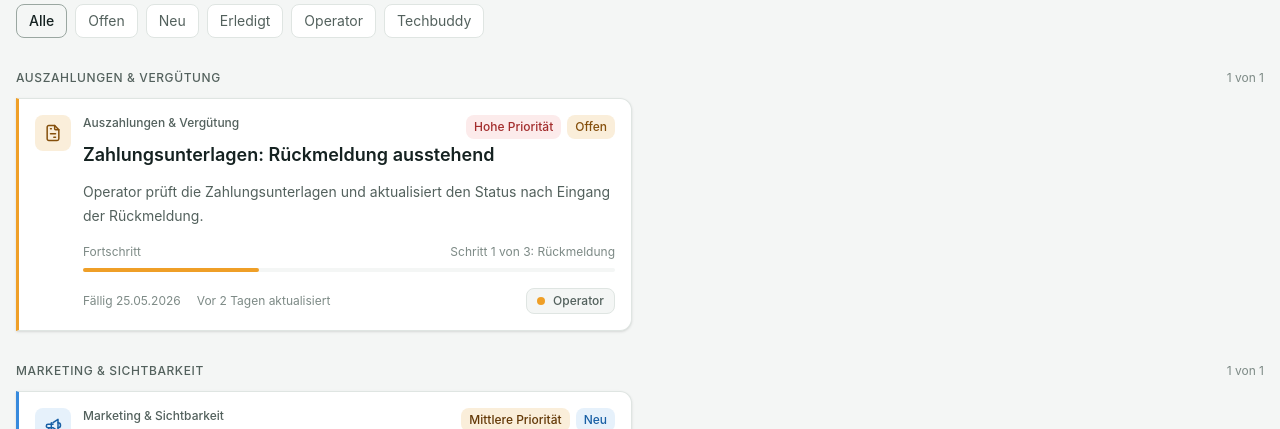
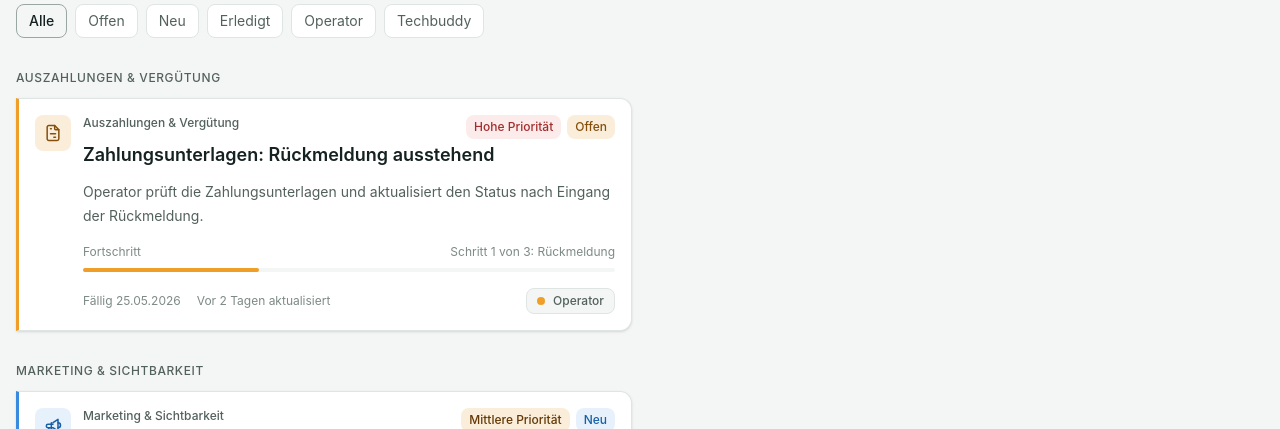
Before and after one commit to zeroedge-code/exp-status, a React (Vite) app: page / in a window 1280 px wide. Shown: the part 231-660 px from the top of the page. Built offline with nearby package versions, Linux system fonts and the light colour scheme.

Commit message:
Remove section entry counts

```diff
--- a/src/statusShared.jsx
+++ b/src/statusShared.jsx
@@ -163,14 +163,9 @@ export function StatusPage({
           .filter(({ visibleEntries }) => visibleEntries.length > 0)
           .map(({ category, entries, visibleEntries }) => (
             <section key={category}>
-              <div className="mb-3 flex items-center justify-between">
-                <h2 className="text-xs font-medium uppercase tracking-[0.05em] text-[var(--color-text-secondary)]">
-                  {category}
-                </h2>
-                <span className="text-xs text-[var(--color-text-tertiary)]">
-                  {visibleEntries.length} von {entries.length}
-                </span>
-              </div>
+              <h2 className="mb-3 text-xs font-medium uppercase tracking-[0.05em] text-[var(--color-text-secondary)]">
+                {category}
+              </h2>
               <div className="grid gap-4 lg:grid-cols-2">
                 {visibleEntries.map((entry) => (
                   <StatusCard key={entry.id} entry={entry} />
```
